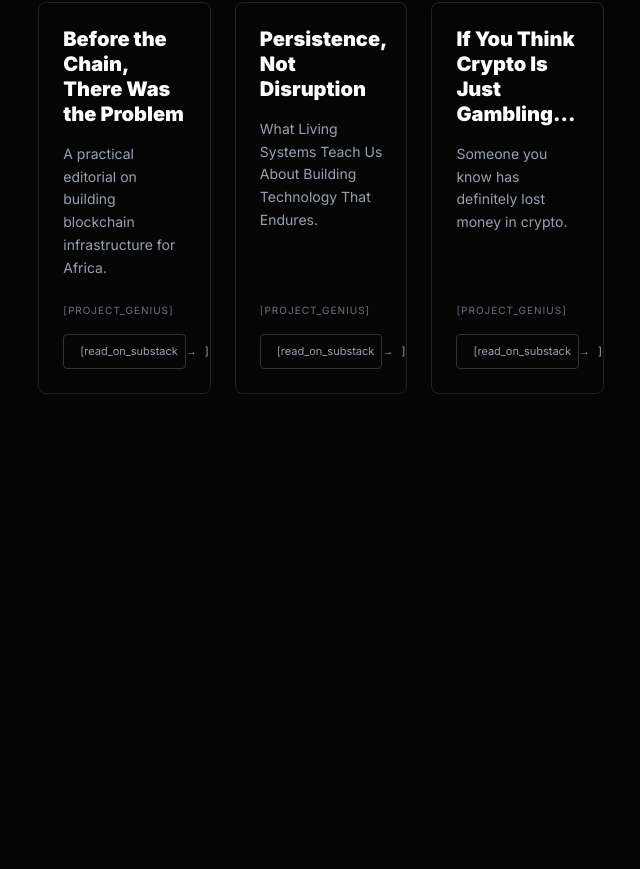
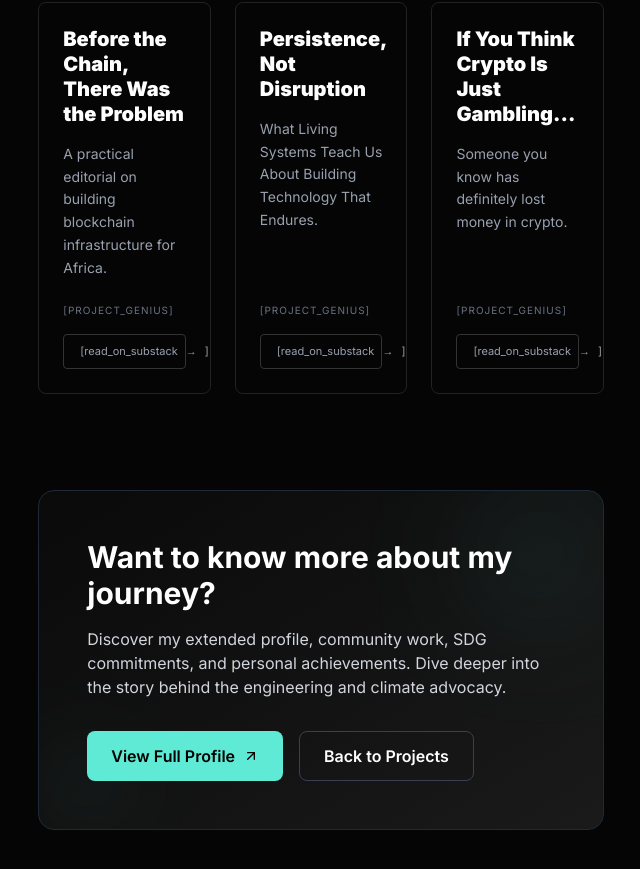
Before and after one commit to FoladDTechie/ZeezyPortfolio, a Next.js app in the folder portfolio/: page / in a window 1280 px wide. Shown: the part 1649-2518 px from the top of the page, without its empty margins (580-1220 px from the left). Before the commit the page ends 2139 px from the top, so only its background shows below. Built offline with nearby package versions, Linux system fonts and the light colour scheme.

Commit message:
feat: optimized mobile layout for hero section

```diff
--- a/portfolio/src/app/about/page.tsx
+++ b/portfolio/src/app/about/page.tsx
@@ -229,43 +229,6 @@ export default function AboutPage() {
                             </motion.div>
                         </section>
 
-                        {/* Full Project List */}
-                        <section className="mb-24">
-                            <h2 className="text-sm font-bold uppercase tracking-widest text-white mb-8 flex items-center gap-3">
-                                <Code size={16} className="text-accent" /> Project Archive
-                            </h2>
-                            <div className="overflow-x-auto text-left text-sm text-gray-400 font-sans">
-                                <table className="w-full border-collapse">
-                                    <thead>
-                                        <tr className="border-b border-gray-800 text-white text-xs text-left uppercase font-mono tracking-widest">
-                                            <th className="py-4 pr-4 font-normal">Year</th>
-                                            <th className="py-4 px-4 font-normal">Project</th>
-                                            <th className="py-4 px-4 hidden md:table-cell font-normal">Role</th>
-                                            <th className="py-4 px-4 hidden lg:table-cell font-normal">Tech</th>
-                                            <th className="py-4 pl-4 font-normal text-right">Link</th>
-                                        </tr>
-                                    </thead>
-                                    <tbody className="divide-y divide-gray-800">
-                                        {allProjects.map((project, i) => (
-                                            <tr key={i} className="group hover:bg-[#1a1a1a]/30 transition-colors">
-                                                <td className="py-4 pr-4 font-mono text-xs text-gray-500 whitespace-nowrap">{project.year}</td>
-                                                <td className="py-4 px-4 font-bold text-gray-200">{project.name}</td>
-                                                <td className="py-4 px-4 hidden md:table-cell text-sm">{project.role}</td>
-                                                <td className="py-4 px-4 hidden lg:table-cell font-mono text-[11px] text-accent tracking-widest uppercase">
-                                                    {project.tech}
-                                                </td>
-                                                <td className="py-4 pl-4 text-right">
-                                                    <a href="#" className="inline-flex items-center gap-1 text-gray-400 hover:text-accent transition-colors">
-                                                        <span>View</span> <ArrowUpRight size={14} />
-                                                    </a>
-                                                </td>
-                                            </tr>
-                                        ))}
-                                    </tbody>
-                                </table>
-                            </div>
-                        </section>
-
                     </div>
                 </main>
             </div>
--- a/portfolio/src/components/ContentSections.tsx
+++ b/portfolio/src/components/ContentSections.tsx
@@ -2,6 +2,7 @@
 
 import { motion } from "framer-motion";
 import { ArrowUpRight } from "lucide-react";
+import Link from "next/link";
 import ThoughtLeadership from "@/components/ThoughtLeadership";
 
 const projects = [
@@ -109,6 +110,38 @@ export default function ContentSections() {
                 <ThoughtLeadership />
             </section>
 
-            </div>
+            {/* About Page CTA */}
+            <section className="scroll-mt-16 lg:scroll-mt-24">
+                <div className="relative overflow-hidden rounded-2xl border border-gray-800 bg-gradient-to-br from-[#0a0a0a] to-[#1a1a1a] p-8 md:p-12">
+                    <div className="relative z-10">
+                        <h2 className="text-2xl md:text-3xl font-bold text-white mb-4">
+                            Want to know more about my journey?
+                        </h2>
+                        <p className="text-gray-300 mb-8 max-w-2xl">
+                            Discover my extended profile, community work, SDG commitments, and personal achievements.
+                            Dive deeper into the story behind the engineering and climate advocacy.
+                        </p>
+                        <div className="flex flex-col sm:flex-row gap-4">
+                            <Link
+                                href="/about"
+                                className="inline-flex items-center gap-2 px-6 py-3 bg-accent text-black font-semibold rounded-lg hover:bg-accent/90 transition-colors"
+                            >
+                                <span>View Full Profile</span>
+                                <ArrowUpRight className="w-4 h-4" />
+                            </Link>
+                            <Link
+                                href="/#projects"
+                                className="inline-flex items-center gap-2 px-6 py-3 border border-gray-700 text-white font-semibold rounded-lg hover:bg-[#1a1a1a] transition-colors"
+                            >
+                                <span>Back to Projects</span>
+                            </Link>
+                        </div>
+                    </div>
+                    <div className="absolute top-0 right-0 w-32 h-32 bg-accent/10 rounded-full blur-3xl"></div>
+                    <div className="absolute bottom-0 left-0 w-24 h-24 bg-accent/5 rounded-full blur-2xl"></div>
+                </div>
+            </section>
+
+        </div>
     );
 }
--- a/portfolio/src/components/Sidebar.tsx
+++ b/portfolio/src/components/Sidebar.tsx
@@ -8,11 +8,11 @@ import { useEffect, useState } from "react";
 import { Typewriter } from 'react-simple-typewriter';
 
 const navLinks = [
-    { name: "about", href: "/about", number: "01." },
-    { name: "work", href: "/", number: "02." },
-    { name: "projects", href: "/#projects", number: "03." },
-    { name: "writing", href: "/#writing", number: "04." },
-    { name: "mission", href: "/#mission", number: "05." },
+    { name: "about", href: "/about", number: "01.", highlight: true },
+    { name: "work", href: "/", number: "02.", highlight: false },
+    { name: "projects", href: "/#projects", number: "03.", highlight: false },
+    { name: "writing", href: "/#writing", number: "04.", highlight: false },
+    { name: "mission", href: "/#mission", number: "05.", highlight: false },
 ];
 
 export default function Sidebar() {
@@ -139,12 +139,15 @@ export default function Sidebar() {
                                             className={`flex items-center gap-4 py-2 text-xs font-mono tracking-widest uppercase transition-all duration-300 ${
                                                 activeSection === link.name || (link.name === 'work' && pathname === '/' && !activeSection)
                                                     ? 'text-accent'
-                                                    : 'text-gray-500 hover:text-accent'
+                                                    : link.highlight
+                                                        ? 'text-white font-semibold bg-accent/10 px-3 py-2 rounded-lg border border-accent/20 hover:bg-accent/20'
+                                                        : 'text-gray-500 hover:text-accent'
                                             }`}
                                             onClick={() => setIsMobileMenuOpen(false)}
                                         >
                                             <span className="opacity-70">{link.number}</span>
                                             <span>[{link.name}]</span>
+                                            {link.highlight && <span className="text-accent text-[10px">★</span>}
                                         </Link>
                                     </motion.div>
                                 ))}
```
